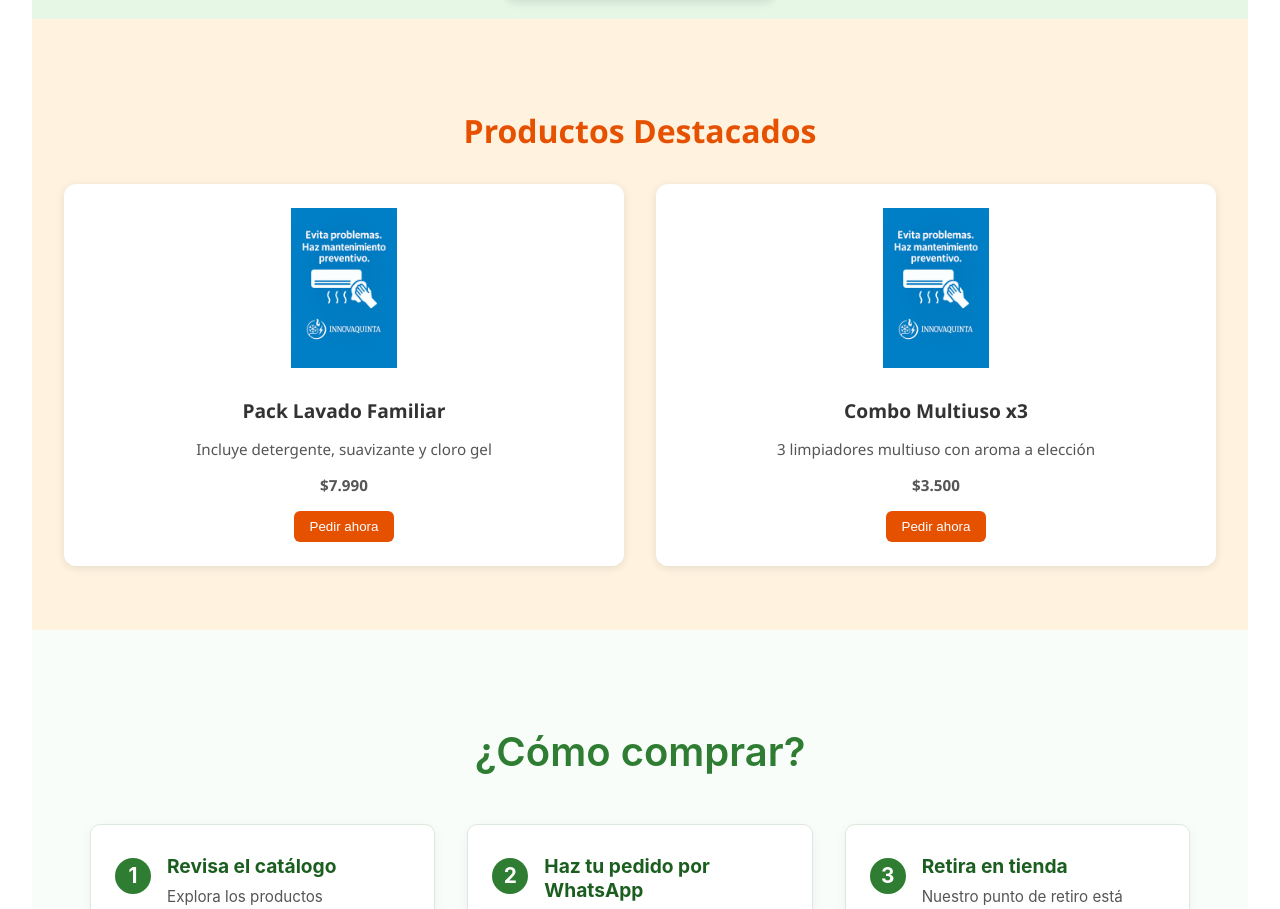
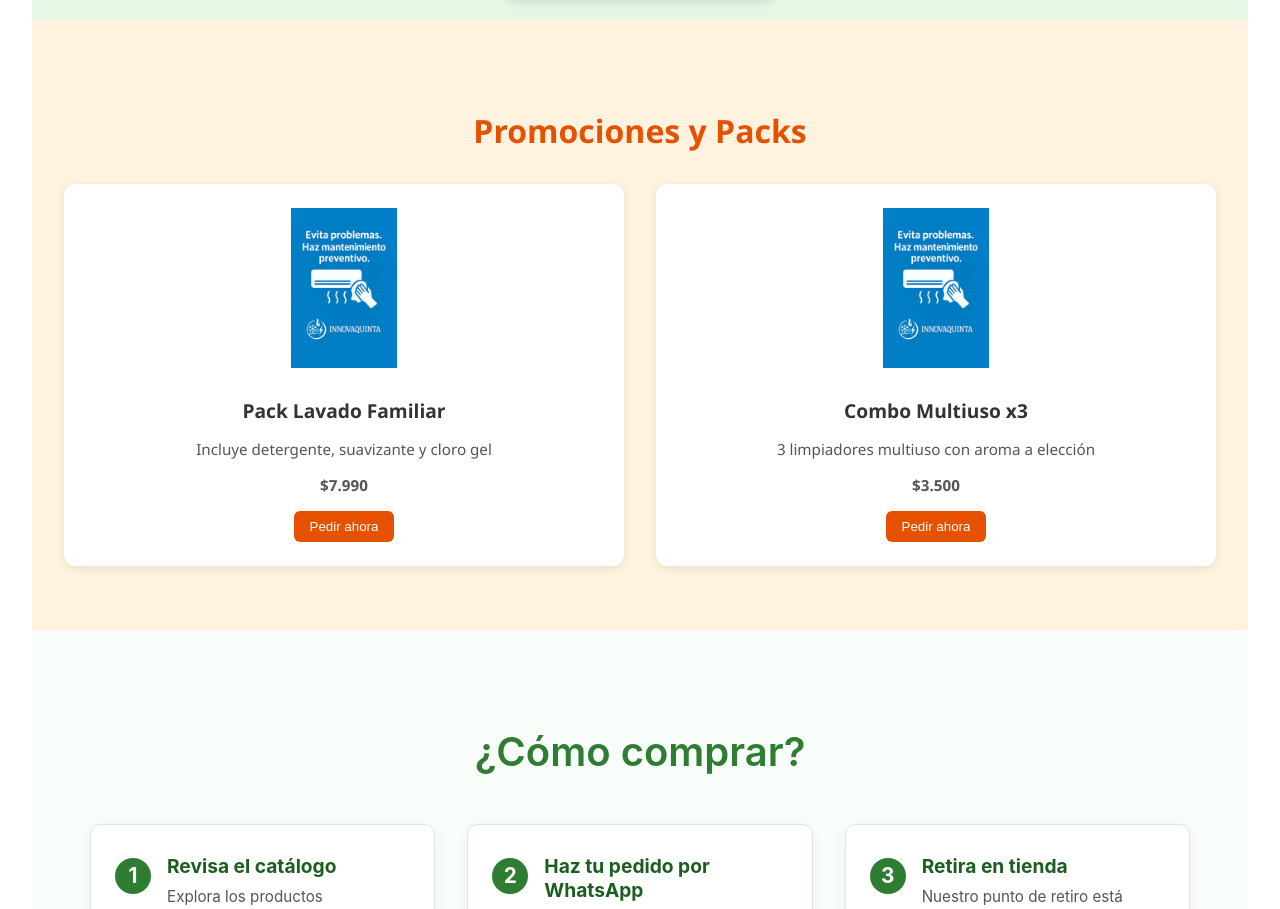
Before and after one commit to Marshelby/joaco-ro, a React (Vite) app: page / in a window 1280 px wide. Shown: the part 3102-4011 px from the top of the page. Built offline with nearby package versions, Linux system fonts and the light colour scheme.

Commit message:
Cambio de título a 'Promociones y Packs' en sección de destacados

```diff
--- a/src/components/Destacados.jsx
+++ b/src/components/Destacados.jsx
@@ -20,7 +20,7 @@ const destacados = [
 function Destacados() {
   return (
     <section id="destacados" className="destacados">
-      <h2>Productos Destacados</h2>
+      <h2>Promociones y Packs</h2>
       <div className="destacados-grid">
         {destacados.map((item) => (
           <div className="destacado-card" key={item.id}>
```
